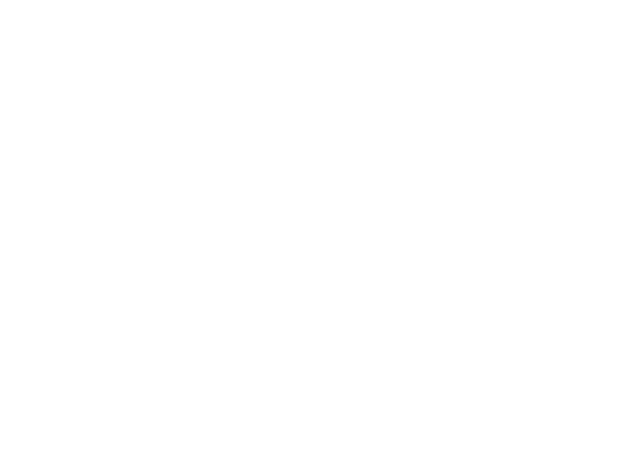
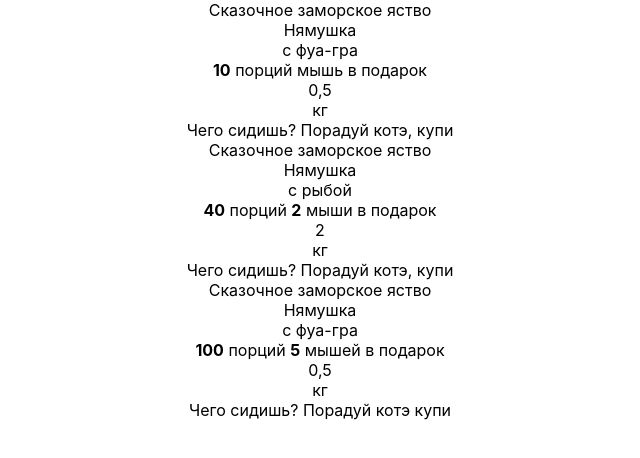
Before and after one commit to axiom777/funbox, a React (Create React App) app: page / in a window 1280 px wide. Shown: the top 458 px of the page, without its empty margins (320-960 px from the left). Built offline with nearby package versions, Linux system fonts and the light colour scheme.

Commit message:
Add data to card layout

```diff
--- a/src/App.jsx
+++ b/src/App.jsx
@@ -1,6 +1,6 @@
 import React from "react";
 import "./App.scss";
-import cardsData from './config.json'
+import cardsData from "./cards-data.json";
 import Card from "./components/Card/Card.jsx";
 
 function App() {
@@ -9,7 +9,9 @@
       <div className="wrapper">
         <div className="header"></div>
         <div className="cards">
-          {cardsData.map(cardData => <Card data={cardData}/>)}
+          {cardsData.map((cardData, index) => (
+            <Card key={index} data={cardData} />
+          ))}
         </div>
       </div>
     </div>
--- a/src/cards-data.json
+++ b/src/cards-data.json
@@ -22,7 +22,7 @@
     "composition": "с рыбой",
     "portions": "40",
     "mouse-count": "2",
-    "mouse-word-forms": "мышь, мыши, мышей",
+    "word-forms": "мышь, мыши, мышей",
     "weight": "2",
     "unit":"кг",
     "desription": "Чего сидишь? Порадуй котэ,",
@@ -35,8 +35,8 @@
     "heading-hovered-selected": "Котэ не одобряет?",
     "name": "Нямушка",
     "composition": "с фуа-гра",
-    "portions": "10",
-    "mouse-count": "1",
+    "portions": "100",
+    "mouse-count": "5",
     "word-forms": "мышь, мыши, мышей",
     "weight": "0.5",
     "unit":"кг",
--- a/src/components/Card/Card.jsx
+++ b/src/components/Card/Card.jsx
@@ -1,32 +1,37 @@
 import React from "react";
+import num2str from "../../helpers/num-to-string.js"
 export default function Card(props) {
+  console.log(props.data)
   const data = props.data;
-  const {
-    status,
-    heading,
-    name,
-    composition,
-    portions,
-    weight,
-    unit,
-    desription
-  } = data;
-  const headingHovered = data['heading-hovered-selected']
-  const wordForms= data['word-forms'].split(',')
-  const desriptionLinkText= data['desription-link']
-  const selectedDesctiprion= data['selected-desription']
+  const { status, heading, name, composition, unit, desription } = data;
+  const weight = parseFloat(data.weight).toLocaleString("ru-RU");
+  const portions = parseInt(data.portions).toLocaleString("ru-RU");
+  const mouses = parseInt(data["mouse-count"]);
+  const headingHovered = data["heading-hovered-selected"];
+  const wordForms = data["word-forms"].replace(" ", "").split(",");
+  const desriptionLinkText = data["desription-link"];
+  const selectedDesctiprion = data["selected-desription"];
 
-
+  function getOffer(){
+    const mouse = num2str(mouses, wordForms)
+    const str = mouses === 1 ? mouse : <><strong>{mouses}</strong> {mouse}</>
+      return <><strong>{portions}</strong> порций {str}</>
+  }
   return (
     <div className="card">
       <div className="card-block">
-        <div className="card__heading"></div>
-        <div className="card__name"></div>
-        <div className="card__composition"></div>
-        <div className="card__offer"></div>
-        <div className="card__weight"></div>
+        <div className="card__heading">{heading}</div>
+        <div className="card__name">{name}</div>
+        <div className="card__composition">{composition}</div>
+        <div className="card__offer">{getOffer()} в подарок</div>
+        <div className="card__weight">
+          <div className="card__weight-value">{weight}</div>
+          <div className="card__unit">{unit}</div>
+        </div>
       </div>
-      <div className="card__description"></div>
+      <div className="card__description">
+        {desription} <span className="card__link">{desriptionLinkText}</span>
+      </div>
     </div>
   );
 }
--- a/src/config.json
+++ /dev/null
@@ -1,47 +0,0 @@
-[
-  {
-    "status": "default",
-    "heading": "Сказочное заморское яство",
-    "heading-hovered-selected": "Котэ не одобряет?",
-    "name": "Нямушка",
-    "composition": "с фуа-гра",
-    "portions": "10",
-    "mouse-count": "1",
-    "word-forms": "мышь, мыши, мышей",
-    "weight": "0.5",
-    "desription": "Чего сидишь? Порадуй котэ, ",
-    "desription-link": " купи.",
-    "selected-desription": "Печень утки разварная с артишоками.",
-    "desription-disabled": "Печалька, с фуа-гра закончился."
-  },
-  {
-    "status": "default",
-    "heading": "Сказочное заморское яство",
-    "heading-hovered-selected": "Котэ не одобряет?",
-    "name": "Нямушка",
-    "composition": "с фуа-гра",
-    "portions": "10",
-    "mouse-count": "1",
-    "word-forms": "мышь, мыши, мышей",
-    "weight": "0.5",
-    "desription": "Чего сидишь? Порадуй котэ, ",
-    "desription-link": " купи.",
-    "selected-desription": "Печень утки разварная с артишоками.",
-    "desription-disabled": "Печалька, с фуа-гра закончился."
-  },
-  {
-    "status": "default",
-    "heading": "Сказочное заморское яство",
-    "heading-hovered-selected": "Котэ не одобряет?",
-    "name": "Нямушка",
-    "composition": "с фуа-гра",
-    "portions": "10",
-    "mouse-count": "1",
-    "word-forms": "мышь, мыши, мышей",
-    "weight": "0.5",
-    "desription": "Чего сидишь? Порадуй котэ, ",
-    "desription-link": " купи.",
-    "selected-desription": "Печень утки разварная с артишоками.",
-    "desription-disabled": "Печалька, с фуа-гра закончился."
-  }
-]
--- /dev/null
+++ b/src/helpers/num-to-string.js
@@ -0,0 +1,7 @@
+export default function num2str(n, text_forms) {
+  n = Math.abs(n) % 100; var n1 = n % 10;
+  if (n > 10 && n < 20) { return text_forms[2]; }
+  if (n1 > 1 && n1 < 5) { return text_forms[1]; }
+  if (n1 === 1) { return text_forms[0]; }
+  return text_forms[2];
+}
```
